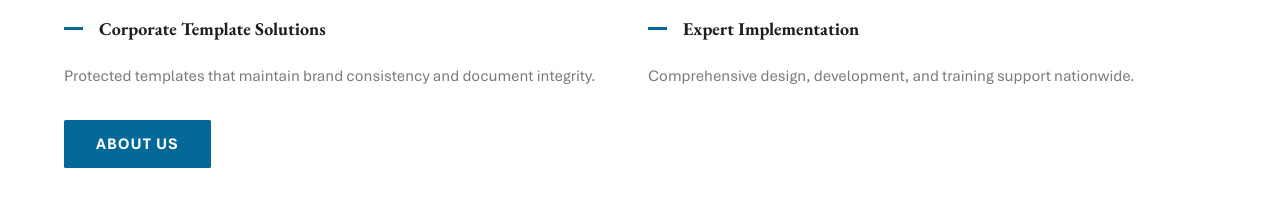
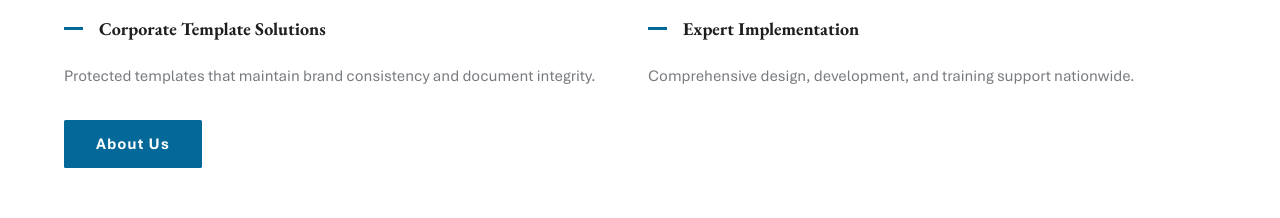
Before and after one commit to Office-Experts-Group/wordExperts, a Next.js app: page /test-page in a window 1280 px wide. Shown: the part 4760-4978 px from the top of the page. Built offline with nearby package versions, Linux system fonts and the light colour scheme; no server answers.

Commit message:
changed button text test page

```diff
--- a/styles/copilotIntegration.module.css
+++ b/styles/copilotIntegration.module.css
@@ -152,7 +152,7 @@
 }
 
 .ctaBtn {
-  text-transform: capitalize;
+  text-transform: capitalize !important;
 }
 .ctaBtn:hover {
   border: 1px solid #046999;
--- a/styles/copilotIntegration.module.scss
+++ b/styles/copilotIntegration.module.scss
@@ -152,7 +152,7 @@
 }
 
 .ctaBtn {
-  text-transform: capitalize;
+  text-transform: capitalize !important;
   &:hover {
     border: 1px solid $accent;
   }
--- a/styles/isRight2.module.css
+++ b/styles/isRight2.module.css
@@ -140,7 +140,7 @@
   position: relative;
   z-index: 1;
   overflow: hidden;
-  text-transform: uppercase;
+  text-transform: capitalize;
 }
 .linkBtn::before {
   content: "";
--- a/styles/isRight2.module.scss
+++ b/styles/isRight2.module.scss
@@ -141,7 +141,7 @@
   position: relative;
   z-index: 1;
   overflow: hidden;
-  text-transform: uppercase;
+  text-transform: capitalize;
 
   &::before {
     content: "";
```
Also changed, not shown: 2 other files (tests, documents, lock files or other folders).
